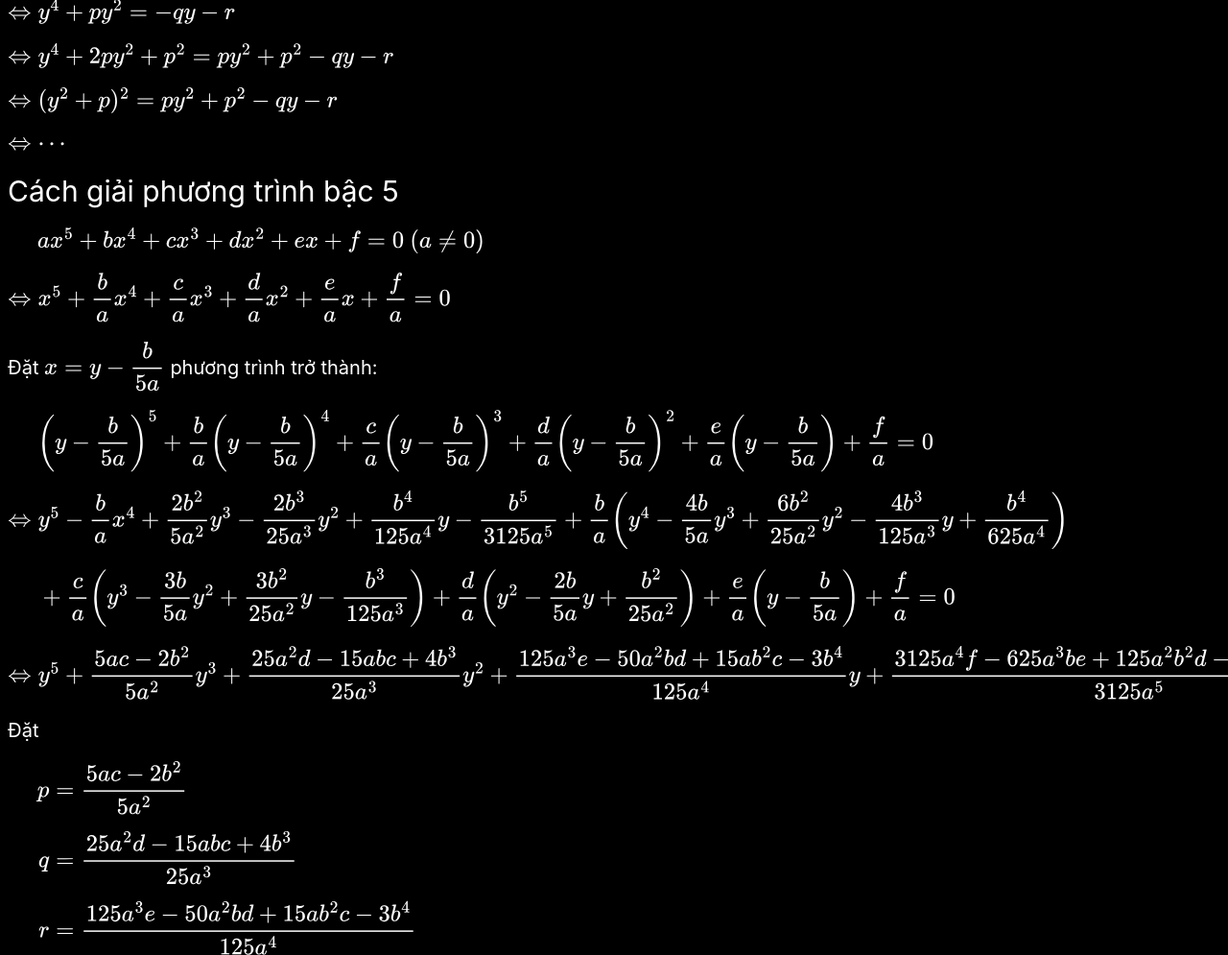
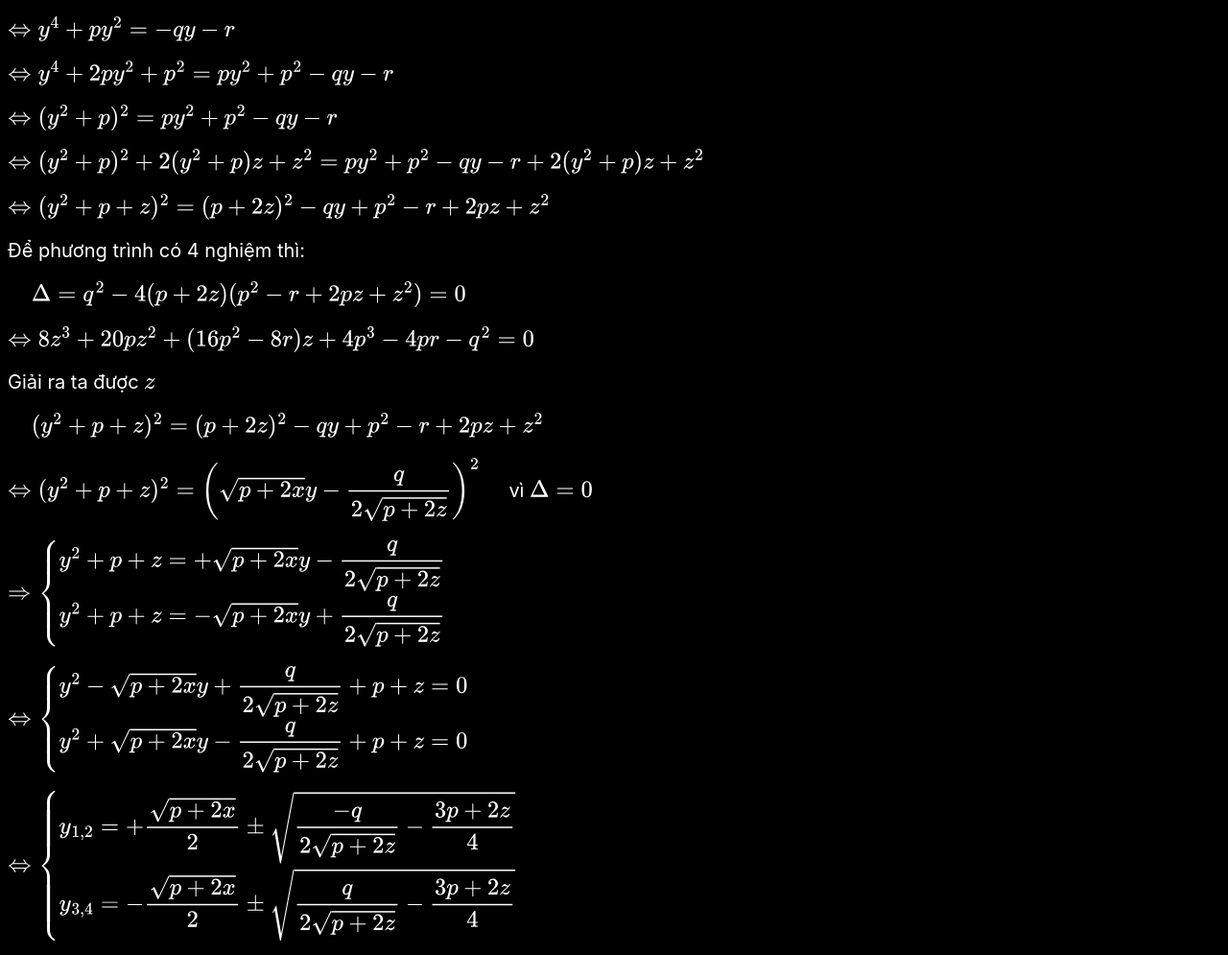
Before and after one commit to lktn/lktn.github.io, a plain HTML site: page index.html in a window 1280 px wide. Shown: the part 3780-4775 px from the top of the page at 96% size. Drawn offline with nearby package versions, Linux system fonts and the light colour scheme.

Commit message:
Update index.html

```diff
--- a/index.html
+++ b/index.html
@@ -7,7 +7,6 @@
     src="https://cdn.jsdelivr.net/npm/mathjax@3/es5/tex-svg.js"></script>
 
     <style>
-        body {background-color: #000000;}
 
         p {
             font-size: 20px; color: white;
@@ -18,7 +17,7 @@
         }
     </style>
 </head>
-<body>
+<body style="background-color: black">
     <a href="https://inkythuatso.com/uploads/thumbnails/800/2023/01/13-anh-meme-meo-gio-tay-inkythuatso-17-15-31-10.jpg" class="mw-logo">
 	<img class="mw-logo-icon" src="https://inkythuatso.com/uploads/thumbnails/800/2023/01/13-anh-meme-meo-gio-tay-inkythuatso-17-15-31-10.jpg" alt="" aria-hidden="true" height="60" width="60">
 	<a
@@ -29,6 +28,7 @@
     <svg width="20" data-e2e="" height="20" viewBox="0 0 48 48" fill="none" xmlns="http://www.w3.org/2000/svg"><circle cx="24" cy="24" r="24" fill="#20D5EC"></circle><path fill-rule="evenodd" clip-rule="evenodd" d="M37.1213 15.8787C38.2929 17.0503 38.2929 18.9497 37.1213 20.1213L23.6213 33.6213C22.4497 34.7929 20.5503 34.7929 19.3787 33.6213L10.8787 25.1213C9.70711 23.9497 9.70711 22.0503 10.8787 20.8787C12.0503 19.7071 13.9497 19.7071 15.1213 20.8787L21.5 27.2574L32.8787 15.8787C34.0503 14.7071 35.9497 14.7071 37.1213 15.8787Z" fill="white"></path></svg>
     <br>
     <hr>
+    <br>
     <h> Cách giải phương trình bậc 2 </h>
     <p> \(\quad\ ax^2+bx+c=0\ (a\neq0)\) </p>
     <p> \(\Leftrightarrow ax^2+bx=-c\) </p>
@@ -84,7 +84,18 @@
     <p> \(\Leftrightarrow y^4+py^2=-qy-r \) </p>
     <p> \(\Leftrightarrow y^4+2py^2+p^2=py^2+p^2-qy-r \) </p>
     <p> \(\Leftrightarrow (y^2+p)^2=py^2+p^2-qy-r \) </p>
-    <p> \(\Leftrightarrow\cdots\) </p>
+    <p> \(\Leftrightarrow (y^2+p)^2+2(y^2+p)z+z^2=py^2+p^2-qy-r+2(y^2+p)z+z^2 \) </p>
+    <p> \(\Leftrightarrow (y^2+p+z)^2=(p+2z)^2-qy+p^2-r+2pz+z^2 \) </p>
+    <p> Để phương trình có 4 nghiệm thì: </p>
+    <p> \(\quad\Delta=q^2-4(p+2z)(p^2-r+2pz+z^2)=0\) </p>
+    <p> \(\Leftrightarrow 8z^3+20pz^2+(16p^2-8r)z+4p^3-4pr-q^2=0 \) </p>
+    <p> Giải ra ta được \(z\) </p>
+    <p> \(\quad (y^2+p+z)^2=(p+2z)^2-qy+p^2-r+2pz+z^2 \) </p>
+    <p> \(\Leftrightarrow (y^2+p+z)^2=\left(\sqrt{p+2x}y-\dfrac{q}{2\sqrt{p+2z}}\right)^2\quad \) vì \(\Delta=0\) </p>
+    <p> \(\Rightarrow\begin{cases}y^2+p+z=+\sqrt{p+2x}y-\dfrac{q}{2\sqrt{p+2z}} \\y^2+p+z=-\sqrt{p+2x}y+\dfrac{q}{2\sqrt{p+2z}}\end{cases} \) </p>
+    <p> \(\Leftrightarrow \begin{cases}y^2-\sqrt{p+2x}y+\dfrac{q}{2\sqrt{p+2z}}+p+z=0 \\y^2+\sqrt{p+2x}y-\dfrac{q}{2\sqrt{p+2z}}+p+z=0\end{cases} \)  </p>
+    <p> \(\Leftrightarrow \begin{cases}y_{1,2}=+\dfrac{\sqrt{p+2x}}2\pm\sqrt{\dfrac{-q}{2\sqrt{p+2z}}-\dfrac{3p+2z}4}\\ y_{3,4}=-\dfrac{\sqrt{p+2x}}2\pm\sqrt{\dfrac{q}{2\sqrt{p+2z}}-\dfrac{3p+2z}4}\end{cases} \) </p>
+    <p> \(\Leftrightarrow \begin{cases}x_{1,2}=-\dfrac{b}{4a}+\dfrac{\sqrt{p+2x}}2\pm\sqrt{\dfrac{-q}{2\sqrt{p+2z}}-\dfrac{3p+2z}4}\\ x_{3,4}=-\dfrac{b}{4a}-\dfrac{\sqrt{p+2x}}2\pm\sqrt{\dfrac{q}{2\sqrt{p+2z}}-\dfrac{3p+2z}4}\end{cases} \) </p>
 
     <h> Cách giải phương trình bậc 5 </h>
     <p> \(\quad\ ax^5+bx^4+cx^3+dx^2+ex+f=0\ (a\neq0)\)</p>
```
